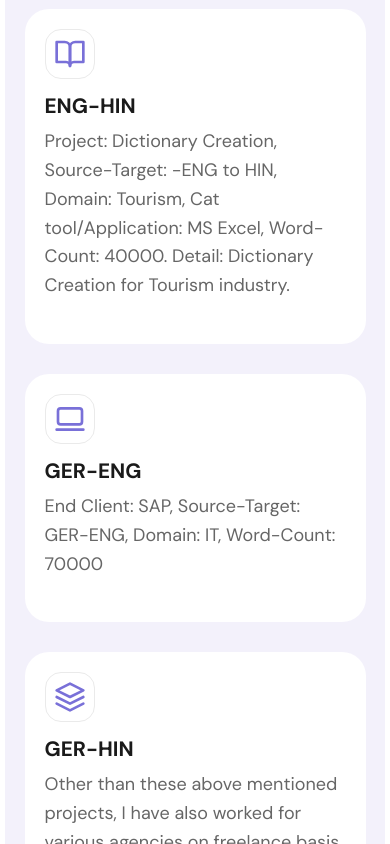
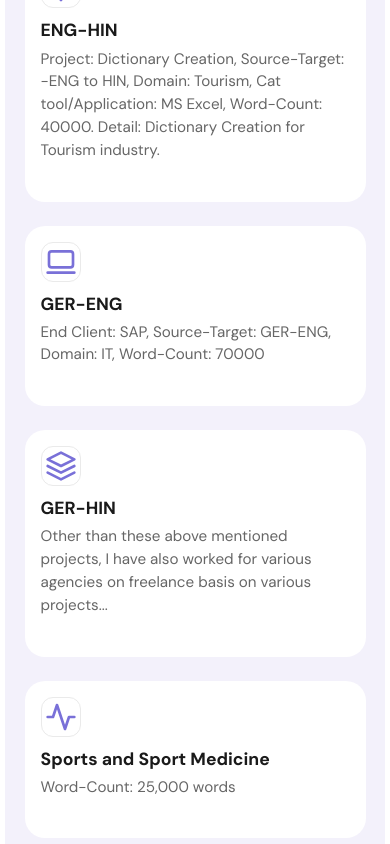
Before and after one commit to rupeshsingh011/Srujaatrans, a React (Vite) app: page / in a window 390 px wide. Shown: the part 4520-5364 px from the top of the page. Built offline with nearby package versions, Linux system fonts and the light colour scheme.

Commit message:
cv update

```diff
--- a/src/components/AboutSection.jsx
+++ b/src/components/AboutSection.jsx
@@ -1,4 +1,4 @@
-import React from 'react';
+  import React from 'react';
 import { Link } from 'react-router-dom';
 import { useTranslation } from 'react-i18next';
 import './AboutSection.css';
@@ -96,7 +96,7 @@ const AboutSection = () => {
           </div>
           <div className="button-wrap">
             <a href="/Mugdha_Resume.pdf" download="Mugdha_Resume.pdf" className="btn-secondary" target="_blank" rel="noopener noreferrer">{t('about.downloadResume')}</a>
-            <a href="/BCV_Mugdha%20Ghate_V25.pdf" download="BCV_Mugdha_Ghate_V25.pdf" className="btn-secondary" target="_blank" rel="noopener noreferrer">{t('about.downloadCV')}</a>
+            <a href="/CV_Mugdha%20Ghate_V28.pdf" download="CV_Mugdha_Ghate_V28.pdf" className="btn-secondary" target="_blank" rel="noopener noreferrer">{t('about.downloadCV')}</a>
           </div>
         </div>
       </div>
--- a/src/components/ServicesSection.css
+++ b/src/components/ServicesSection.css
@@ -7,8 +7,8 @@
 
 .services-container {
   display: grid;
-  grid-template-columns: 1fr 2fr;
-  gap: 60px;
+  grid-template-columns: 1fr 3fr;
+  gap: 40px;
 }
 
 .services-section .caption-outer {
@@ -17,17 +17,17 @@
 
 .services-right {
   display: grid;
-  grid-template-columns: 1fr 1fr;
-  gap: 30px;
+  grid-template-columns: repeat(3, 1fr);
+  gap: 24px;
 }
 
 .service-card {
   background-color: var(--bg-color);
-  padding: 40px 30px;
-  border-radius: 24px;
+  padding: 24px 20px;
+  border-radius: 20px;
   display: flex;
   flex-direction: column;
-  gap: 24px;
+  gap: 16px;
   transition: transform 0.3s ease, background 0.3s ease, box-shadow 0.3s ease;
 }
 
@@ -44,10 +44,10 @@
 }
 
 .service-icon {
-  width: 64px;
-  height: 64px;
+  width: 48px;
+  height: 48px;
   background-color: #fff;
-  border-radius: 16px;
+  border-radius: 12px;
   display: flex;
   align-items: center;
   justify-content: center;
@@ -55,15 +55,16 @@
 }
 
 .service-title {
-  font-size: 1.5rem;
+  font-size: 1.2rem;
   font-weight: 700;
-  margin-bottom: 16px;
+  margin-bottom: 12px;
   transition: color 0.3s ease;
 }
 
 .service-card p {
   color: var(--text-secondary);
-  line-height: 1.6;
+  font-size: 0.95rem;
+  line-height: 1.5;
   transition: color 0.3s ease;
 }
 
@@ -72,12 +73,16 @@
     grid-template-columns: 1fr;
     gap: 40px;
   }
+  .services-right {
+    grid-template-columns: repeat(2, 1fr);
+  }
 }
 
 @media (max-width: 768px) {
   .services-right {
     grid-template-columns: 1fr;
   }
+
   .services-section {
     padding: 60px 0 60px 0;
     margin: 15px 10px 0;
@@ -86,10 +91,25 @@
 }
 
 @media (max-width: 480px) {
-  .services-section { padding: 40px 0 40px 0; margin: 15px 10px 0; }
-  .service-card { padding: 20px; gap: 15px; }
-  .service-title { font-size: 1.3rem; margin-bottom: 8px; }
-  .service-icon { width: 50px; height: 50px; }
+  .services-section {
+    padding: 40px 0 40px 0;
+    margin: 15px 10px 0;
+  }
+
+  .service-card {
+    padding: 16px;
+    gap: 12px;
+  }
+
+  .service-title {
+    font-size: 1.1rem;
+    margin-bottom: 6px;
+  }
+
+  .service-icon {
+    width: 40px;
+    height: 40px;
+  }
 }
 
 @media (max-width: 425px) {
@@ -101,13 +121,29 @@
 }
 
 @media (max-width: 375px) {
-  .services-section { padding: 30px 0 30px 0; }
-  .service-title { font-size: 1.2rem; }
-  .service-card p { font-size: 0.95rem; }
+  .services-section {
+    padding: 30px 0 30px 0;
+  }
+
+  .service-title {
+    font-size: 1.2rem;
+  }
+
+  .service-card p {
+    font-size: 0.95rem;
+  }
 }
 
 @media (max-width: 320px) {
-  .service-card { padding: 15px; }
-  .service-title { font-size: 1.1rem; }
-  .service-card p { font-size: 0.85rem; }
+  .service-card {
+    padding: 15px;
+  }
+
+  .service-title {
+    font-size: 1.1rem;
+  }
+
+  .service-card p {
+    font-size: 0.85rem;
+  }
 }
--- a/src/components/ServicesSection.jsx
+++ b/src/components/ServicesSection.jsx
@@ -57,6 +57,16 @@ const ServicesSection = () => {
                 {t('services.s4Desc')}</p>
             </div>
           </div>
+
+          <div className="service-card">
+            <div className="service-icon">
+              <svg width="32" height="32" viewBox="0 0 24 24" fill="none" stroke="var(--accent-color)" strokeWidth="2" strokeLinecap="round" strokeLinejoin="round"><polyline points="22 12 18 12 15 21 9 3 6 12 2 12"/></svg>
+            </div>
+            <div>
+              <h5 className="service-title">{t('services.s5Title')}</h5>
+              <p>{t('services.s5Desc')}</p>
+            </div>
+          </div>
         </div>
       </div>
     </section>
--- a/src/i18n.js
+++ b/src/i18n.js
@@ -86,7 +86,9 @@ const resources = {
         s3Title: "GER-ENG",
         s3Desc: "End Client: SAP, Source-Target: GER-ENG, Domain: IT, Word-Count: 70000",
         s4Title: "GER-HIN",
-        s4Desc: "Other than these above mentioned projects, I have also worked for various agencies on freelance basis on various projects..."
+        s4Desc: "Other than these above mentioned projects, I have also worked for various agencies on freelance basis on various projects...",
+        s5Title: "Sports and Sport Medicine",
+        s5Desc: "Word-Count: 25,000 words"
       },
       companies: {
         title: "Companies",
@@ -274,7 +276,9 @@ const resources = {
         s3Title: "GER-ENG",
         s3Desc: "अंतिम ग्राहक: SAP, स्त्रोत-लक्ष्य: GER-ENG, डोमेन: IT, शब्द-संख्या: 70000",
         s4Title: "GER-HIN",
-        s4Desc: "वर नमूद केलेल्या या प्रकल्पांव्यतिरिक्त, मी विविध संस्थांसाठी फ्रीलान्स तत्त्वावर विविध प्रकल्पांवर देखील काम केले आहे..."
+        s4Desc: "वर नमूद केलेल्या या प्रकल्पांव्यतिरिक्त, मी विविध संस्थांसाठी फ्रीलान्स तत्त्वावर विविध प्रकल्पांवर देखील काम केले आहे...",
+        s5Title: "Sports and Sport Medicine",
+        s5Desc: "शब्द-संख्या: 25,000 words"
       },
       companies: {
         title: "कंपन्या",
@@ -462,7 +466,9 @@ const resources = {
         s3Title: "GER-ENG",
         s3Desc: "अंतिम ग्राहक: SAP, स्रोत-लक्ष्य: GER-ENG, डोमेन: IT, शब्द-संख्या: 70000",
         s4Title: "GER-HIN",
-        s4Desc: "इन उपर्युक्त परियोजनाओं के अलावा, मैंने विभिन्न एजेंसियों के लिए फ्रीलांस आधार पर विभिन्न परियोजनाओं पर भी काम किया है..."
+        s4Desc: "इन उपर्युक्त परियोजनाओं के अलावा, मैंने विभिन्न एजेंसियों के लिए फ्रीलांस आधार पर विभिन्न परियोजनाओं पर भी काम किया है...",
+        s5Title: "Sports and Sport Medicine",
+        s5Desc: "शब्द-संख्या: 25,000 words"
       },
       companies: {
         title: "कंपनियां",
@@ -650,7 +656,9 @@ const resources = {
         s3Title: "GER-ENG",
         s3Desc: "Endkunde: SAP, Quelle-Ziel: GER-ENG, Fachgebiet: IT, Wortzahl: 70000",
         s4Title: "GER-HIN",
-        s4Desc: "Abgesehen von diesen oben genannten Projekten habe ich auch für verschiedene Agenturen auf freiberuflicher Basis an verschiedenen Projekten gearbeitet..."
+        s4Desc: "Abgesehen von diesen oben genannten Projekten habe ich auch für verschiedene Agenturen auf freiberuflicher Basis an verschiedenen Projekten gearbeitet...",
+        s5Title: "Sports and Sport Medicine",
+        s5Desc: "Wortzahl: 25.000 Wörter"
       },
       companies: {
         title: "Unternehmen",
```
Also changed, not shown: 2 other files (tests, documents, lock files or other folders).
